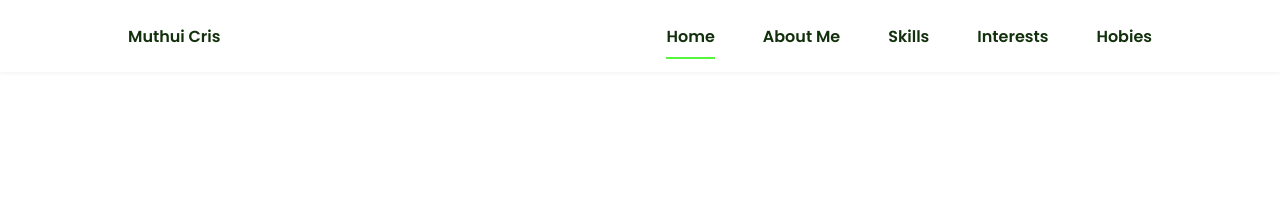
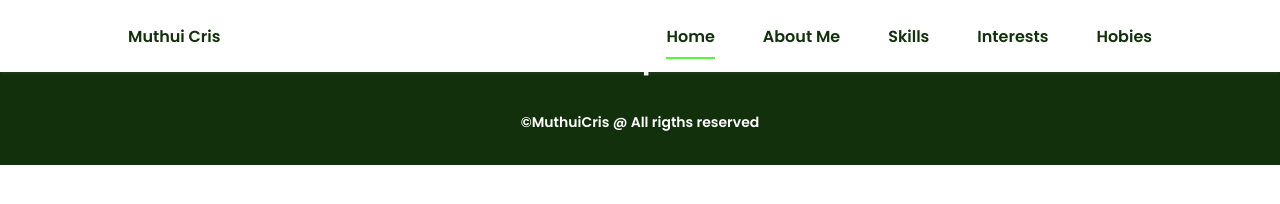
Before and after one commit to cris-cmk/portfolio, a plain HTML site: page portfolio.html in a window 1280 px wide. Drawn offline with nearby package versions, Linux system fonts and the light colour scheme.

Commit message:
added a footer to my portfolio

```diff
--- a/portfolio.html
+++ b/portfolio.html
@@ -31,5 +31,15 @@
             </div>
         </nav>
     </header>
+ <footer class="footer">
+    <p class="footer__title">Crispus</p>
+    <!-- <div class="footer__social">
+        <a href="#" class="footer__icon"><i class='bx bxl-facebook' ></i></a>
+        <a href="#" class="footer__icon"><i class='bx bxl-instagram' ></i></a>
+        <a href="#" class="footer__icon"><i class='bx bxl-twitter' ></i></a>
+    </div> -->
+    <p class="footer__copy">&#169;MuthuiCris @ All rigths reserved</p>
+</footer>
+
 
 </html>
```
